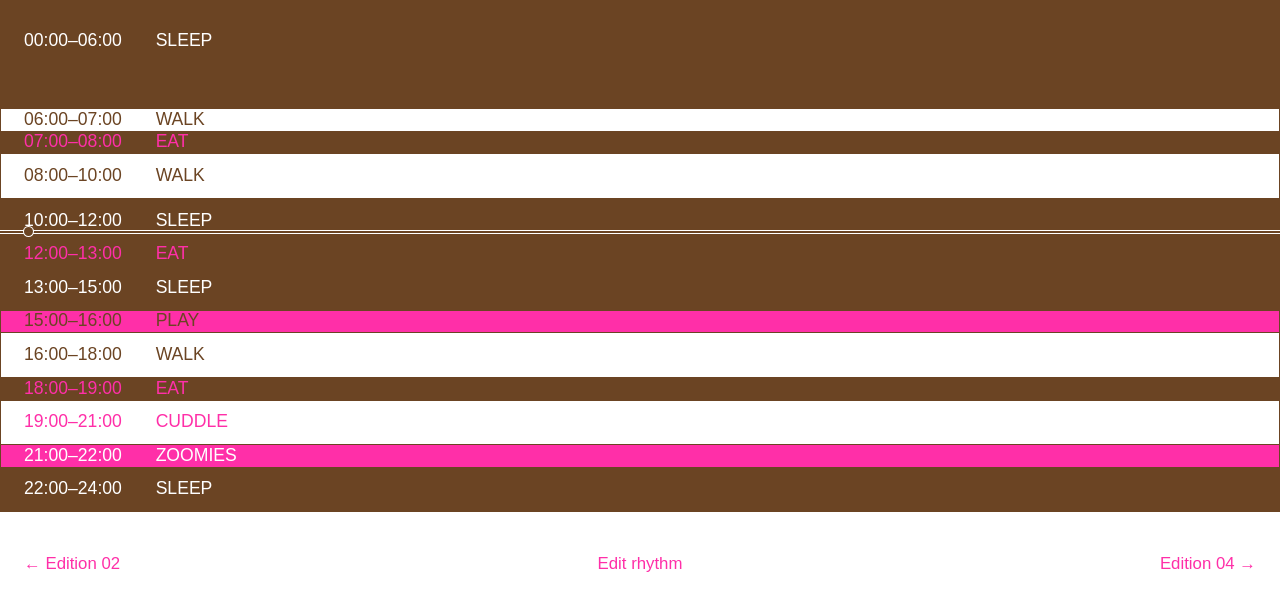
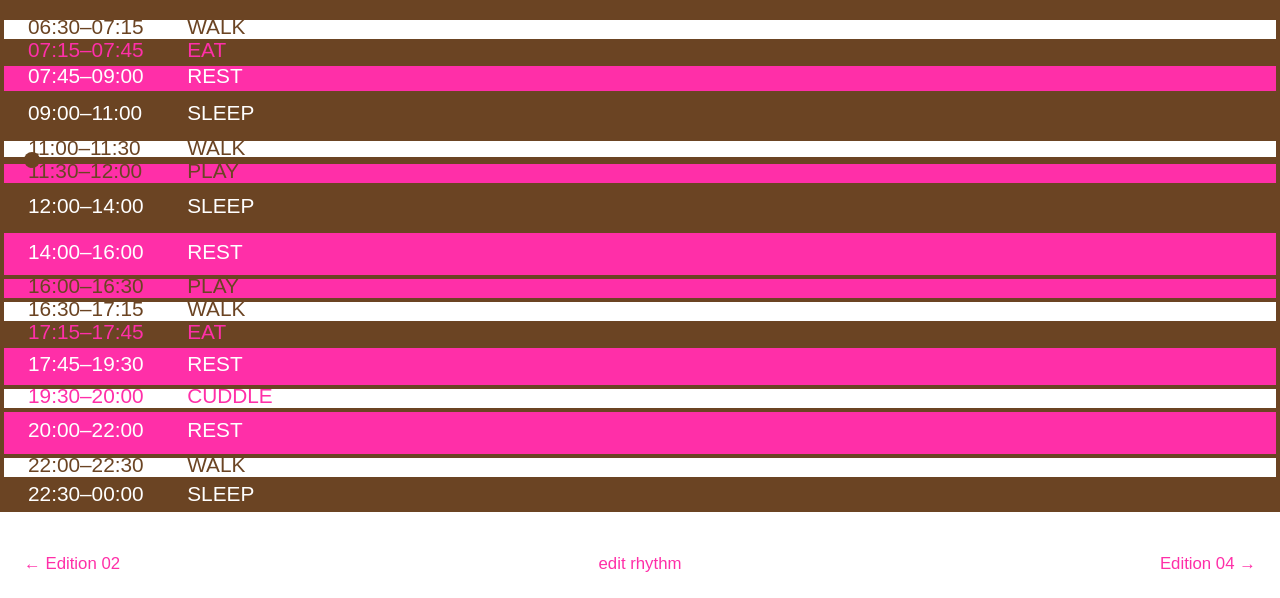
Before and after one commit to indi2601/dogdaysarenotover, a plain HTML site: page editie-03.html in a window 1280 px wide. Shown: the part 202-800 px from the top of the page. Drawn offline with Linux system fonts and the light colour scheme; a web font is replaced by a local one.

Commit message:
Update editie-03.html

```diff
--- a/editie-03.html
+++ b/editie-03.html
@@ -27,6 +27,7 @@
             --white: #FFFFFF;
             --bar: 5.4rem;
             --edge: clamp(0.8rem, 2vw, 1.5rem);
+            --line: 4px;
         }
 
         html,
@@ -64,7 +65,7 @@
         .t-eat     { --bg: var(--brown); --fg: var(--neon); }
         .t-play    { --bg: var(--neon);  --fg: var(--brown); }
         .t-cuddle  { --bg: var(--white); --fg: var(--neon); }
-        .t-zoomies { --bg: var(--neon);  --fg: var(--white); }
+        .t-rest    { --bg: var(--neon);  --fg: var(--white); }
 
         /* ---------- Navigatie (zelfde als editie 1, 2 en 4) ---------- */
 
@@ -141,7 +142,7 @@
         .strip {
             display: flex;
             gap: 3px;
-            height: 6px;
+            height: 8px;
             width: 100%;
             flex: none;
         }
@@ -161,9 +162,9 @@
             display: flex;
             flex-direction: column;
             align-items: flex-start;
-            gap: 0.15rem;
+            gap: 0.2rem;
             margin-top: 1rem;
-            font-size: 1.05rem;
+            font-size: 1.3rem;
             font-variant-numeric: tabular-nums;
             text-transform: uppercase;
             letter-spacing: 0.02em;
@@ -171,7 +172,7 @@
 
         .slide .word {
             margin-top: auto;
-            font-size: 18vw;
+            font-size: 22vw;
             line-height: 0.85;
             letter-spacing: -0.045em;
             text-transform: uppercase;
@@ -179,7 +180,7 @@
 
         /* =========================================================
            LEZING 2: LAPTOP
-           De hele dag in één affiche. Baanhoogte = duur van het moment.
+           De hele dag in één affiche.
            ========================================================= */
 
         .board {
@@ -190,7 +191,7 @@
         }
 
         .top {
-            flex: 0 0 22vh;
+            flex: 0 0 20vh;
             min-height: 0;
             display: flex;
             flex-direction: column;
@@ -201,14 +202,14 @@
         }
 
         .top-tag {
-            font-size: clamp(0.8rem, 1.5vw, 1.05rem);
+            font-size: clamp(1rem, 1.9vw, 1.4rem);
             text-transform: uppercase;
-            letter-spacing: 0.04em;
+            letter-spacing: 0.03em;
             font-variant-numeric: tabular-nums;
         }
 
         .top-word {
-            font-size: 15vh;
+            font-size: 14vh;
             line-height: 0.85;
             letter-spacing: -0.05em;
             text-transform: uppercase;
@@ -227,8 +228,8 @@
             min-height: 0;
             display: flex;
             flex-direction: column;
-            outline: 1px solid var(--brown);
-            outline-offset: -1px;
+            outline: var(--line) solid var(--brown);
+            outline-offset: calc(var(--line) * -1);
         }
 
         .band {
@@ -237,12 +238,12 @@
             display: flex;
             justify-content: flex-start;
             align-items: center;
-            gap: 1.5rem;
-            padding: 0 var(--edge);
+            gap: 2rem;
+            padding: 0 calc(var(--edge) + var(--line));
             background: var(--bg);
             color: var(--fg);
-            box-shadow: inset 0 1px 0 var(--brown);
-            font-size: clamp(0.6rem, 2.2vh, 1.4rem);
+            box-shadow: inset 0 var(--line) 0 var(--brown);
+            font-size: clamp(0.7rem, 2.6vh, 2rem);
             line-height: 1;
             letter-spacing: 0;
             text-transform: uppercase;
@@ -265,7 +266,7 @@
         }
 
         .band .bw {
-            width: 9ch;
+            width: 8ch;
             text-align: left;
         }
 
@@ -275,15 +276,15 @@
             color: var(--bg);
         }
 
-        /* Minimalistische lijn van de huidige tijd: bruin met witte rand, zichtbaar op elke baan */
+        /* Tijdbalk: dik, zonder outline. Kleur wisselt als de baan dezelfde kleur heeft. */
         .nowline {
+            --nl: var(--brown);
             position: absolute;
             left: 0;
             right: 0;
-            height: 2px;
-            margin-top: -1px;
-            background: var(--brown);
-            box-shadow: 0 0 0 1px var(--white);
+            height: 6px;
+            margin-top: -3px;
+            background: var(--nl);
             pointer-events: none;
             z-index: 5;
         }
@@ -293,12 +294,11 @@
             position: absolute;
             left: var(--edge);
             top: 50%;
-            width: 9px;
-            height: 9px;
-            margin-top: -4.5px;
+            width: 16px;
+            height: 16px;
+            margin-top: -8px;
             border-radius: 50%;
-            background: var(--brown);
-            box-shadow: 0 0 0 1px var(--white);
+            background: var(--nl);
         }
 
         /* =========================================================
@@ -328,16 +328,10 @@
             color: var(--neon);
         }
 
-        .editor p {
-            margin-top: 1rem;
-            font-size: clamp(0.8rem, 1.5vw, 1.05rem);
-            max-width: 32rem;
-        }
-
         .rows {
             margin-top: 1.5rem;
-            max-width: 32rem;
-            border-top: 1px solid var(--brown);
+            max-width: 34rem;
+            border-top: 2px solid var(--brown);
         }
 
         .erow {
@@ -345,16 +339,16 @@
             align-items: center;
             gap: 0.8rem;
             padding: 0.6rem 0;
-            border-bottom: 1px solid var(--brown);
+            border-bottom: 2px solid var(--brown);
         }
 
         .editor input,
         .editor select {
             font-family: inherit;
-            font-size: 1rem;
+            font-size: 1.15rem;
             color: var(--brown);
             background: var(--white);
-            border: 1px solid var(--brown);
+            border: 2px solid var(--brown);
             border-radius: 4px;
             padding: 0.45rem 0.6rem;
             outline: none;
@@ -371,7 +365,7 @@
 
         .editor .x {
             font-family: inherit;
-            font-size: 1.4rem;
+            font-size: 1.6rem;
             line-height: 1;
             color: var(--neon);
             background: none;
@@ -412,7 +406,6 @@
 
     <section class="editor" id="editor" hidden aria-label="Edit rhythm">
         <h2>Your dog's<br>rhythm</h2>
-        <p>Pick when each activity starts. It runs until the next one begins.</p>
         <div class="rows" id="rows"></div>
         <div class="editor-actions">
             <button type="button" class="nav-link" id="e-add">+ Add</button>
@@ -424,27 +417,42 @@
 
     <nav class="nav-links" aria-label="Edition navigation">
         <a href="editie-02.html" class="nav-link">← Edition 02</a>
-        <button type="button" class="nav-link" id="edit">Edit rhythm</button>
+        <button type="button" class="nav-link" id="edit">edit rhythm</button>
         <a href="editie-04.html" class="nav-link">Edition 04 →</a>
     </nav>
 
     <script>
         (function () {
             var ACTS = [
-                ['sleep', 'Sleep'], ['walk', 'Walk'], ['eat', 'Eat'],
-                ['play', 'Play'], ['cuddle', 'Cuddle'], ['zoomies', 'Zoomies']
+                ['sleep', 'Sleep'], ['rest', 'Rest'], ['walk', 'Walk'],
+                ['eat', 'Eat'], ['play', 'Play'], ['cuddle', 'Cuddle']
             ];
             var WORD = {};
             ACTS.forEach(function (a) { WORD[a[0]] = a[1]; });
 
-            // Standaardritme: [starttijd in minuten, soort]. Elke activiteit loopt tot de volgende begint.
+            // Elke activiteit begint op [minuten sinds middernacht] en loopt tot de volgende begint.
+            // Richtlijn voor een volwassen hond: ongeveer 12 uur slaap, 7 uur rust, 5 uur actief.
             var DEFAULT = [
-                [0, 'sleep'], [360, 'walk'], [420, 'eat'], [480, 'walk'], [600, 'sleep'],
-                [720, 'eat'], [780, 'sleep'], [900, 'play'], [960, 'walk'], [1080, 'eat'],
-                [1140, 'cuddle'], [1260, 'zoomies'], [1320, 'sleep']
+                [0,    'sleep'],   // 00:00
+                [390,  'walk'],    // 06:30
+                [435,  'eat'],     // 07:15
+                [465,  'rest'],    // 07:45
+                [540,  'sleep'],   // 09:00
+                [660,  'walk'],    // 11:00
+                [690,  'play'],    // 11:30
+                [720,  'sleep'],   // 12:00
+                [840,  'rest'],    // 14:00
+                [960,  'play'],    // 16:00
+                [990,  'walk'],    // 16:30
+                [1035, 'eat'],     // 17:15
+                [1065, 'rest'],    // 17:45
+                [1170, 'cuddle'],  // 19:30
+                [1200, 'rest'],    // 20:00
+                [1320, 'walk'],    // 22:00
+                [1350, 'sleep']    // 22:30
             ];
 
-            var KEY = 'dogdays-rhythm';
+            var KEY = 'dogdays-rhythm-v2';
             var app = document.getElementById('app');
             var mq = window.matchMedia('(min-width: 900px)');
             var mode = null;
@@ -454,7 +462,7 @@
 
             function two(n) { return (n < 10 ? '0' : '') + n; }
             function hm(m) { return two(Math.floor(m / 60)) + ':' + two(m % 60); }
-            function range(b) { return hm(b.from) + '\u2013' + hm(b.to); }
+            function range(b) { return hm(b.from) + '\u2013' + hm(b.to === 1440 ? 0 : b.to); }
 
             /* ---------- Ritme laden en opbouwen ---------- */
 
@@ -485,7 +493,11 @@
                     var to = i + 1 < clean.length ? clean[i + 1][0] : 1440;
                     out.push({ from: e[0], to: to, type: e[1] });
                 });
-                out.forEach(function (b) { b.word = WORD[b.type]; });
+                out.forEach(function (b) {
+                    b.word = WORD[b.type];
+                    // Hoogte van de baan: niet te klein en niet te groot, zodat de tekst past
+                    b.w = Math.min(2.5, Math.max(1, (b.to - b.from) / 60));
+                });
                 return out;
             }
 
@@ -521,6 +533,18 @@
 
             function until(i, mins) {
                 return (BLOCKS[i].from - mins + 1440) % 1440;
+            }
+
+            // Plek van de tijdbalk, rekening houdend met de hoogte van de banen
+            function nowPercent(info) {
+                var total = 0, before = 0;
+                BLOCKS.forEach(function (b, i) {
+                    total += b.w;
+                    if (i < info.idx) before += b.w;
+                });
+                var b = BLOCKS[info.idx];
+                var frac = (info.mins - b.from) / (b.to - b.from);
+                return (before + frac * b.w) / total * 100;
             }
 
             /* ---------- Telefoon ---------- */
@@ -577,7 +601,7 @@
                 BLOCKS.forEach(function (b, i) {
                     bands +=
                         '<div class="band t-' + b.type + '" tabindex="0" data-i="' + i + '" ' +
-                        'style="--d:' + ((b.to - b.from) / 60).toFixed(3) + ';animation-delay:' + (i * 0.04).toFixed(2) + 's">' +
+                        'style="--d:' + b.w.toFixed(3) + ';animation-delay:' + (i * 0.03).toFixed(2) + 's">' +
                             '<span class="bt">' + range(b) + '</span><span class="bw">' + b.word + '</span>' +
                         '</div>';
                 });
@@ -621,7 +645,12 @@
                 w.textContent = b.word;
                 w.classList.toggle('preview', !isNow);
 
-                document.getElementById('nowline').style.top = (info.mins / 1440 * 100).toFixed(3) + '%';
+                // Tijdbalk: bruin, maar roze als de baan zelf bruin is
+                var nl = document.getElementById('nowline');
+                var cur = BLOCKS[info.idx].type;
+                var onBrown = (cur === 'sleep' || cur === 'eat');
+                nl.style.setProperty('--nl', onBrown ? '#ff2fa8' : '#6b4423');
+                nl.style.top = nowPercent(info).toFixed(3) + '%';
             }
 
             /* ---------- Kiezen en bijwerken ---------- */
```
